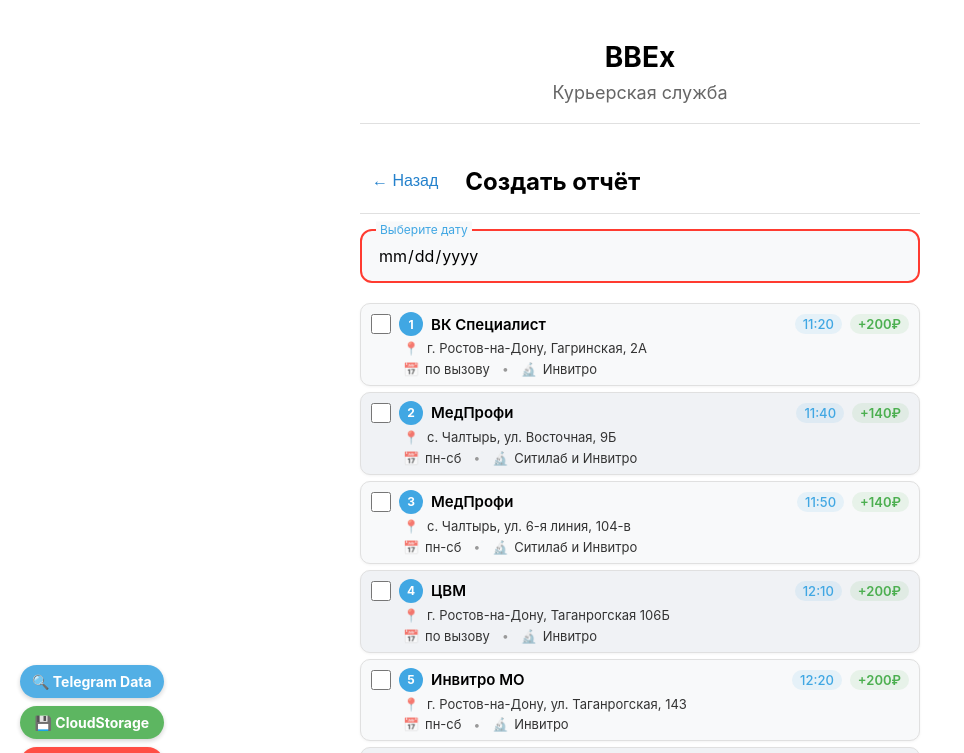
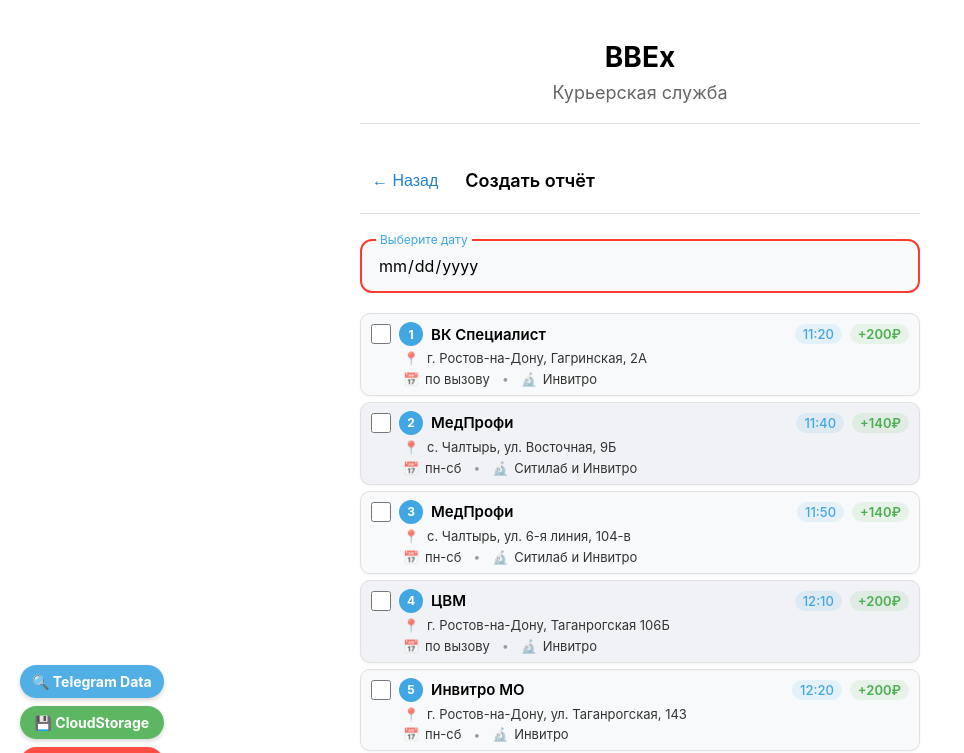
Before and after one commit to NikitaAutomationTester/courier-boss.github.io, a plain HTML site: page index.html in a window 1280 px wide. Both pictures are taken after a click on the button "Создать отчёт". Shown: the top 753 px of the page, without its empty margins (0-964 px from the left). Drawn offline with Linux system fonts and the light colour scheme; a script that the page names is missing.

Commit message:
Сделали все заголовки одинаковыми по размеру шрифта

```diff
--- a/css/style.css
+++ b/css/style.css
@@ -835,3 +835,33 @@ footer {
         color: var(--tg-theme-text-color, #fff);
     }
 }
+
+/* ПРИНУДИТЕЛЬНОЕ ВЫРАВНИВАНИЕ ЗАГОЛОВКОВ */
+.report-header h2,
+.reports-header h2,
+.finance-header h2,
+.route-header h2,
+.history-header h2,
+.report-detail-header h2 {
+    font-size: 18px !important;  /* Чуть увеличим, чтобы было заметно */
+    font-weight: 600 !important;
+    line-height: 1.3 !important;
+    color: var(--tg-theme-text-color, #000000) !important;
+    margin: 0 !important;
+    padding: 0 !important;
+}
+
+/* Убираем возможные влияния от других стилей */
+.report-header,
+.reports-header,
+.finance-header,
+.route-header,
+.history-header,
+.report-detail-header {
+    display: flex !important;
+    align-items: center !important;
+    gap: 15px !important;
+    margin-bottom: 25px !important;
+    padding-bottom: 15px !important;
+    border-bottom: 1px solid var(--tg-theme-hint-color, #e0e0e0) !important;
+}
```
